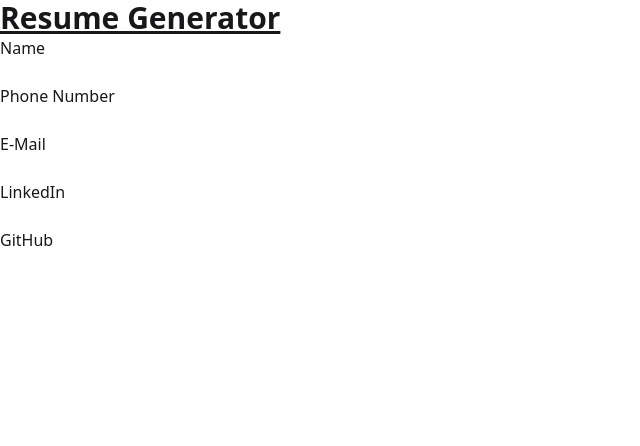
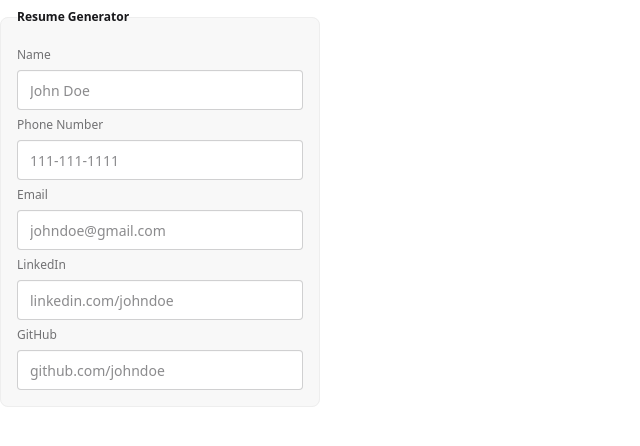
Before and after one commit to stelleron/resume-builder, a Svelte app in the folder frontend/: page / in a window 1280 px wide. Shown: the top 446 px of the page, without its empty margins (0-640 px from the left). Built offline with nearby package versions, Linux system fonts and the light colour scheme.

Commit message:
Added basic form

```diff
--- a/frontend/src/App.svelte
+++ b/frontend/src/App.svelte
@@ -2,22 +2,22 @@
 </script>
 
 <main>
-  <h1 class="text-3xl font-bold underline">Resume Generator</h1>
-  <form>
-        <label>Name</label><br>
-        <input type="text"><br>
+  <fieldset class="fieldset bg-base-200 border-base-300 rounded-box w-xs border p-4">
+    <legend class="fieldset-legend">Resume Generator</legend>
 
-        <label>Phone Number</label><br>
-        <input type="text"><br>
+    <label class="label">Name</label>
+    <input type="text" class="input" placeholder="John Doe" />
 
-        <label>E-Mail</label><br>
-        <input type="text"><br>
+    <label class="label">Phone Number</label>
+    <input type="text" class="input" placeholder="111-111-1111" />
 
-        <label>LinkedIn</label><br>
-        <input type="text"><br>
+    <label class="label">Email</label>
+    <input type="text" class="input" placeholder="johndoe@gmail.com" />
 
-        <label>GitHub</label><br>
-        <input type="text"><br>
+    <label class="label">LinkedIn</label>
+    <input type="text" class="input" placeholder="linkedin.com/johndoe" />
 
-  </form>
+    <label class="label">GitHub</label>
+    <input type="text" class="input" placeholder="github.com/johndoe" />
+  </fieldset>
 </main>
```
